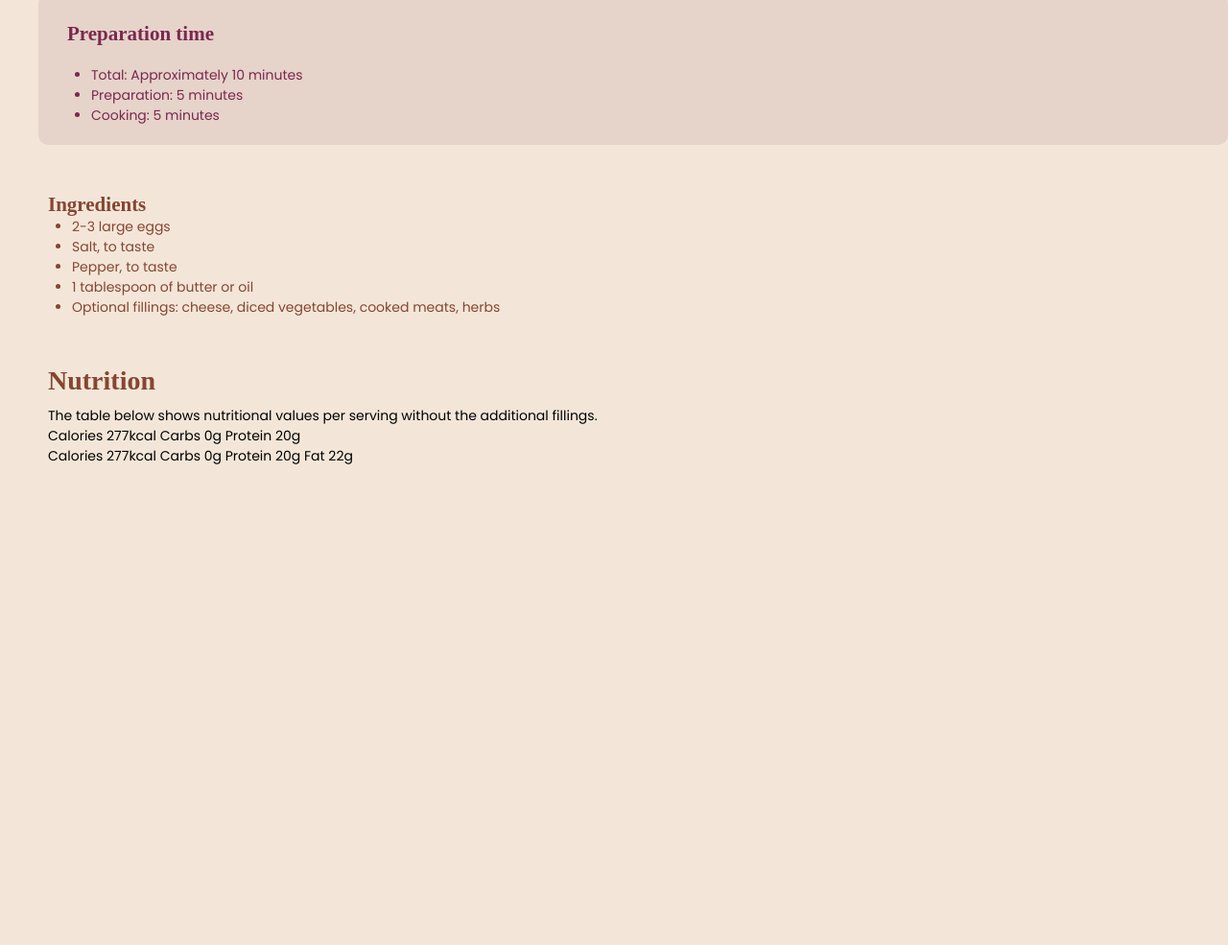
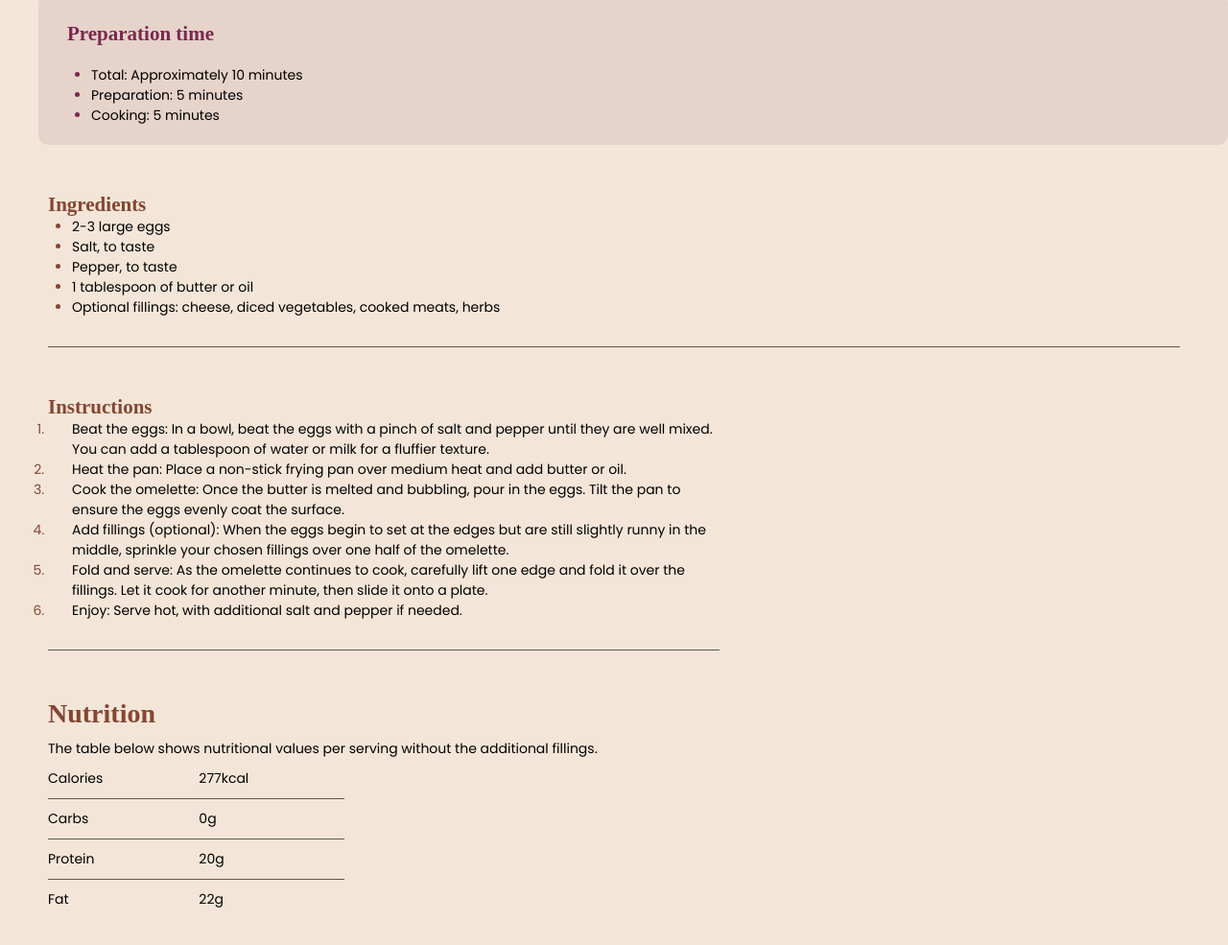
Before and after one commit to Omar-Meroo/zageng-challenges, a plain HTML site: page day-two/task-1/index.html in a window 1280 px wide. Shown: the part 711-1696 px from the top of the page at 96% size. Before the commit the page ends 1247 px from the top, so only its background shows below. Drawn offline with Linux system fonts and the light colour scheme.

Commit message:
day two task-2 finish

```diff
--- a/day-two/task-1/index.html
+++ b/day-two/task-1/index.html
@@ -21,6 +21,7 @@
 <body>
 
     <header>
+
         <div class="image">
             <img src="images/image-omelette.jpeg" alt="image">
         </div>
@@ -30,47 +31,105 @@
                 perfection, optionally filled with your choice of cheese, vegetables, or meats.</p>
         </div>
 
+
+
     </header>
     <section class="Preparation">
         <h1>Preparation time</h1>
         <ul>
-            <li> Total: Approximately 10 minutes </li>
-            <li>Preparation: 5 minutes</li>
-            <li> Cooking: 5 minutes</li>
+            <li>
+                <p>Total: Approximately 10 minutes</p>
+            </li>
+            <li>
+                <p>Preparation: 5 minutes</p>
+            </li>
+            <li>
+                <p>Cooking: 5 minutes</p>
+            </li>
         </ul>
     </section>
     <section class=" Ingredients">
         <h1>Ingredients</h1>
         <ul>
-            <li>2-3 large eggs</li>
-            <li>Salt, to taste</li>
-            <li>Pepper, to taste</li>
-            <li> 1 tablespoon of butter or oil</li>
-            <li>Optional fillings: cheese, diced vegetables, cooked meats, herbs</li>
+            <li>
+                <p>2-3 large eggs</p>
+            </li>
+            <li>
+                <p>Salt, to taste</p>
+            </li>
+            <li>
+                <p>Pepper, to taste</p>
+            </li>
+            <li>
+                <p>1 tablespoon of butter or oil</p>
+            </li>
+            <li>
+                <p>Optional fillings: cheese, diced vegetables, cooked meats, herbs</p>
+            </li>
         </ul>
 
     </section>
 
+    <section class="Instructions">
+        <h1>Instructions</h1>
+        <ol>
+            <li>
+                <p>Beat the eggs: In a bowl, beat the eggs with a pinch of salt and pepper until they are well mixed.
+                    You can add a tablespoon of water or milk for a fluffier texture.</p>
+            </li>
+            <li>
+                <p>Heat the pan: Place a non-stick frying pan over medium heat and add butter or oil.</p>
+            </li>
+            <li>
+                <p>Cook the omelette: Once the butter is melted and bubbling, pour in the eggs. Tilt the
+                    pan to ensure the eggs evenly coat the surface.</p>
+            </li>
+            <li>
+                <p>Add fillings (optional): When the eggs begin to set at the edges but are still slightly
+                    runny in the middle, sprinkle your chosen fillings over one half of the omelette.</p>
+            </li>
+            <li>
+                <p> Fold and serve: As the omelette
+                    continues to cook, carefully lift one edge and fold it
+                    over the fillings. Let it cook for another minute, then slide it onto a plate. </p>
+            </li>
+            <li>
+                <p>Enjoy: Serve hot, with additional salt and pepper if needed.</p>
+            </li>
 
 
+        </ol>
 
-    <section></section>
+
+    </section>
     <footer class="Nutrition">
         <h1>Nutrition</h1>
         <p>The table below shows nutritional values per serving without the additional fillings.</p>
         <table>
-            <tbody>
-                <tr>
-                    Calories 277kcal
-                </tr>
-                <tr>
-                    Carbs 0g
 
-                </tr>
-                <tr>Protein 20g</tr>
-            </tbody>
+            <tr>
+                <td>Calories </td>
+                <td>277kcal</td>
+            </tr>
+            <tr>
+                <td>Carbs </td>
+                <td>0g</td>
+
+            </tr>
+            <tr>
+                <td>Protein </td>
+                <td>20g</td>
+
+            </tr>
+            <tr>
+                <td>Fat </td>
+                <td>22g</td>
+
+
+            </tr>
+
         </table>
-        Calories 277kcal Carbs 0g Protein 20g Fat 22g
+
     </footer>
 
 
--- a/day-two/task-1/style.css
+++ b/day-two/task-1/style.css
@@ -51,6 +51,9 @@ font-family :'young-serif',serif ;
 }
 .Ingredients{
     margin: 50px;
+    padding-bottom: 30px;
+    border-bottom: 1px solid
+  hsl(30, 10%, 34%);
 }
 .Ingredients h1{
     font-family :'young-serif',serif ;
@@ -60,12 +63,16 @@ font-family :'young-serif',serif ;
     padding-left: 25px;
     color:hsl(14, 45%, 36%);
 
+
 }
 
 
 .Instructions{
     margin: 50px;
     width: 700px;
+     padding-bottom: 30px;
+    border-bottom: 1px solid
+  hsl(30, 10%, 34%);
 }
 .Instructions h1{
     font-family :'young-serif',serif ;
@@ -91,11 +98,12 @@ font-family :'young-serif',serif ;
 }
 .Nutrition table tr td {
   padding: 10px  100px 10px 0px;
-  border-bottom: 1px solid color:hsl(30, 10%, 34%);
-
-
+  border-bottom: 1px solid
+  hsl(30, 10%, 34%);
 }
-
+.Nutrition table tr:last-child td{
+    border-bottom: none;
+}
 
 p{
 color: black;
--- a/day-two/task-2/style.css
+++ b/day-two/task-2/style.css
@@ -0,0 +1,84 @@
+
+    * {
+    padding: 0;
+    margin: 0;
+    box-sizing: border-box;
+}
+body {
+    font-family:"Poppins", sans-serif ;
+    font-size: 14px;
+    font-family:Arial, Helvetica, sans-serif;
+
+
+  margin: 0;
+  height: 100vh;
+  display: flex;
+  justify-content: center;
+  align-items: center;
+
+  background-color: #e0e8ff;
+
+
+
+}
+
+ section{
+    width: 300px;
+    height: 470px;
+    margin: auto;
+    border-radius: 20px;
+    background-color: white;
+
+ }
+section .hero{
+    text-align: center;
+}
+section .hero img{
+   border-radius: 20px;
+   width: 300px;
+}
+section .hero h1{
+    padding: 20px;
+}
+section .hero p{
+    align-items: center;
+    color:gray;
+
+}
+section .icon{
+display: flex;
+gap: 30px;
+    text-align: center;
+    background-color: aliceblue;
+    border-radius: 10px;
+    margin-top: 20px;
+    align-items: center;
+    width: 250px;
+    margin-left: 20px ;
+}
+section .icon p{
+    color:gray;
+}
+section .icon p span{
+    color: black;
+    font-weight:600;
+}
+.btn1{
+    border: none;
+    background-color: hsl(245, 75%, 52%);
+    color: aliceblue;
+    width: 250px;
+    margin: 20px;
+    height: 35px;
+    border-radius: 10px;
+}
+.btn2{
+    border: none;
+    background-color: white;
+    color: gray;
+    width: 250px;
+    margin-left:20px ;
+    margin-top: -20px;
+    height: 35px;
+    border-radius: 10px;
+}
```
Also changed, not shown: day-two/task-2/index.html (+31 -0 lines), day-two/task-2/images/icon-music.svg (added), day-two/task-2/images/illustration-hero.svg (added), day-two/task-2/images/pattern-background-desktop.svg (added).
